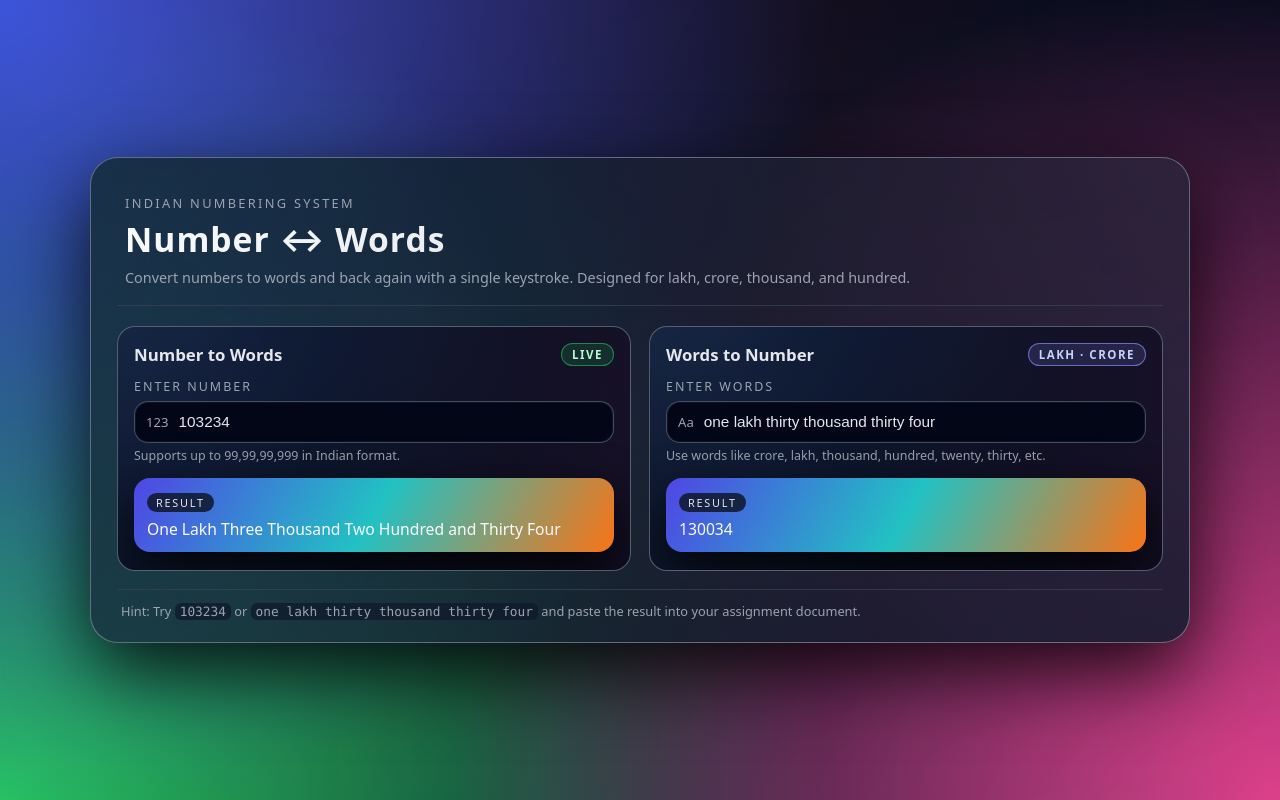
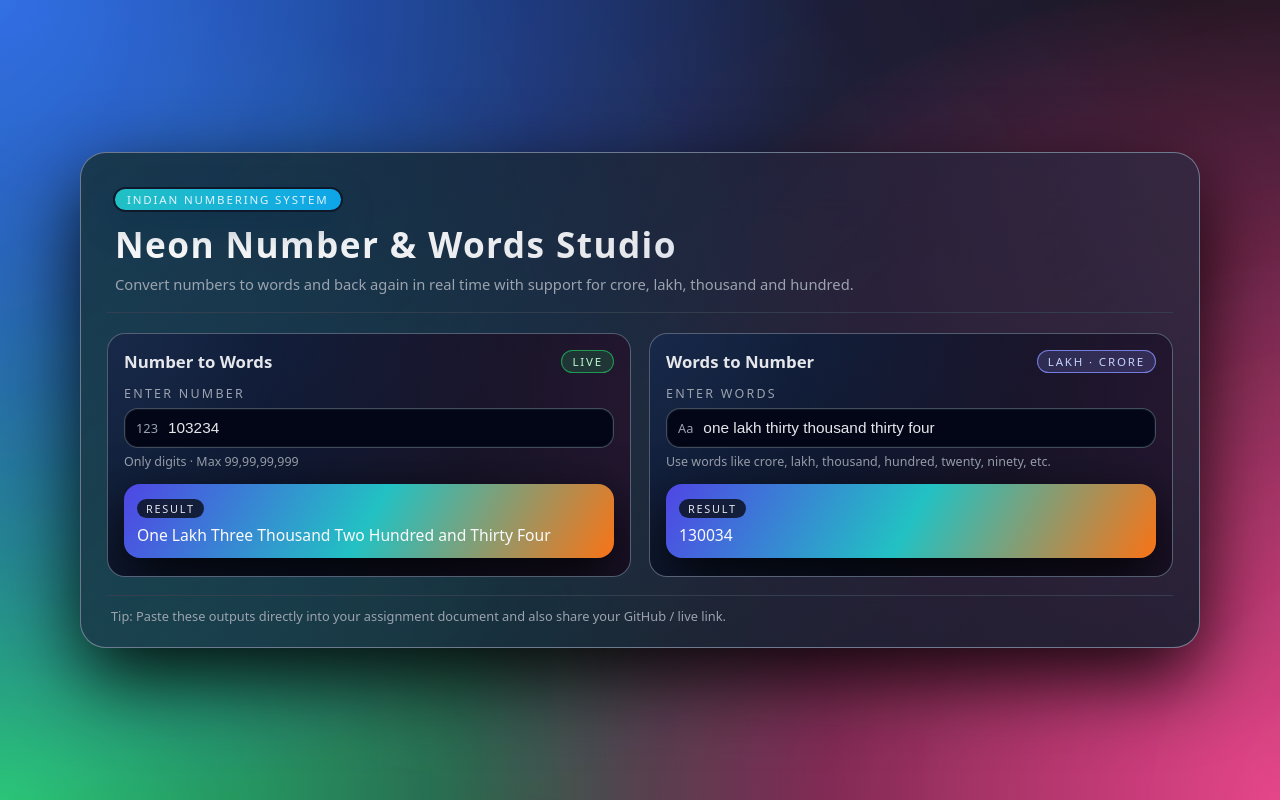
Before and after one commit to Radha-Krishna-19/NumberWordsConverter, a plain HTML site: page index.html in a window 1280 px wide. Drawn offline with Linux system fonts and the light colour scheme.

Commit message:
Revamp UI with neon glass design

```diff
--- a/index.html
+++ b/index.html
@@ -1,95 +1,95 @@
 <!DOCTYPE html>
 <html lang="en">
 <head>
-    <meta charset="UTF-8">
-    <meta name="viewport" content="width=device-width, initial-scale=1.0">
-    <title>Neon Number & Words Converter</title>
-    <link rel="stylesheet" href="style.css">
+    <meta charset="UTF-8" />
+    <meta name="viewport" content="width=device-width, initial-scale=1.0" />
+    <title>Neon Number & Words Studio</title>
+    <link rel="stylesheet" href="style.css" />
 </head>
 <body>
-    <div class="background-orbit"></div>
-    <div class="background-orbit orbit-2"></div>
+    <div class="bg-orbit orbit-1"></div>
+    <div class="bg-orbit orbit-2"></div>
+    <div class="bg-orbit orbit-3"></div>
 
-    <main class="center-layout">
-        <section class="glass-card">
+    <main class="shell">
+        <section class="card">
             <header class="hero">
-                <p class="hero-kicker">Indian Numbering System</p>
-                <h1>Number ↔ Words</h1>
-                <p class="hero-sub">
-                    Convert numbers to words and back again with a single keystroke.
-                    Designed for lakh, crore, thousand, and hundred.
+                <div class="hero-pill">INDIAN NUMBERING SYSTEM</div>
+                <h1>Neon Number & Words Studio</h1>
+                <p>
+                    Convert numbers to words and back again in real time with support for crore,
+                    lakh, thousand and hundred.
                 </p>
             </header>
 
-            <div class="two-column">
+            <section class="grid">
                 <!-- Number to Words -->
-                <div class="panel">
-                    <div class="panel-header">
+                <article class="pane">
+                    <div class="pane-header">
                         <h2>Number to Words</h2>
-                        <span class="chip chip-live">LIVE</span>
+                        <span class="badge badge-live">Live</span>
                     </div>
 
                     <label class="field">
                         <span class="field-label">Enter number</span>
-                        <div class="field-input-wrap">
+                        <div class="field-shell">
                             <span class="field-icon">123</span>
                             <input
                                 id="numInput"
                                 type="text"
                                 inputmode="numeric"
                                 autocomplete="off"
-                                placeholder="e.g., 103234"
+                                placeholder="Try 103234 or 99999999"
                                 maxlength="12"
                             />
                         </div>
-                        <span class="field-hint">Supports up to 99,99,99,999 in Indian format.</span>
+                        <span class="field-hint">Only digits · Max 99,99,99,999</span>
                     </label>
 
-                    <div class="result-tile">
-                        <span class="result-badge">Result</span>
+                    <div class="result">
+                        <span class="result-label">Result</span>
                         <p id="numOutput" class="result-text muted">
                             Output will appear here…
                         </p>
                     </div>
-                </div>
+                </article>
 
                 <!-- Words to Number -->
-                <div class="panel">
-                    <div class="panel-header">
+                <article class="pane">
+                    <div class="pane-header">
                         <h2>Words to Number</h2>
-                        <span class="chip chip-accent">Lakh · Crore</span>
+                        <span class="badge badge-accent">Lakh · Crore</span>
                     </div>
 
                     <label class="field">
                         <span class="field-label">Enter words</span>
-                        <div class="field-input-wrap">
+                        <div class="field-shell">
                             <span class="field-icon">Aa</span>
                             <input
                                 id="wordInput"
                                 type="text"
                                 autocomplete="off"
-                                placeholder="e.g., one lakh thirty thousand thirty four"
+                                placeholder="Try one lakh thirty thousand thirty four"
                             />
                         </div>
                         <span class="field-hint">
-                            Use words like crore, lakh, thousand, hundred, twenty, thirty, etc.
+                            Use words like crore, lakh, thousand, hundred, twenty, ninety, etc.
                         </span>
                     </label>
 
-                    <div class="result-tile">
-                        <span class="result-badge">Result</span>
+                    <div class="result">
+                        <span class="result-label">Result</span>
                         <p id="wordOutput" class="result-text muted">
                             Output will appear here…
                         </p>
                     </div>
-                </div>
-            </div>
+                </article>
+            </section>
 
-            <footer class="footer">
+            <footer class="foot">
                 <p>
-                    Hint: Try <span class="mono">103234</span> or
-                    <span class="mono">one lakh thirty thousand thirty four</span> and paste the
-                    result into your assignment document.
+                    Tip: Paste these outputs directly into your assignment document and also share your
+                    GitHub / live link.
                 </p>
             </footer>
         </section>
--- a/script.js
+++ b/script.js
@@ -1,4 +1,4 @@
-// ---------- Number → Words (Indian system) ----------
+// ========= Number → Words (Indian system) =========
 function numberToWords(num) {
     num = num.toString().replace(/\D/g, "");
     if (!num) return "";
@@ -46,7 +46,7 @@ function numberToWords(num) {
         return TENS[Math.floor(n / 10)] + ONES[n % 10];
     }
 
-    // Pad to 9 digits: CC LL TT H UU [web:6][web:21]
+    // CC LL TT H UU pattern (crore, lakh, thousand, hundred, last two) [web:6][web:16]
     num = ("000000000" + num).slice(-9);
 
     const crore = parseInt(num.slice(0, 2), 10);
@@ -66,7 +66,7 @@ function numberToWords(num) {
     return result.trim();
 }
 
-// ---------- Words → Number (Indian system) ----------
+// ========= Words → Number (Indian system) =========
 function wordsToNumber(words) {
     if (!words) return "";
 
@@ -137,25 +137,27 @@ function wordsToNumber(words) {
     return total.toString();
 }
 
-// ---------- UI Wiring ----------
+// ========= UI wiring =========
 const numInput = document.getElementById("numInput");
 const wordInput = document.getElementById("wordInput");
 const numOutput = document.getElementById("numOutput");
 const wordOutput = document.getElementById("wordOutput");
 
-function setResult(el, text) {
+function setResult(element, text) {
     if (!text) {
-        el.textContent = "Output will appear here…";
-        el.classList.add("muted");
+        element.textContent = "Output will appear here…";
+        element.classList.add("muted");
     } else {
-        el.textContent = text;
-        el.classList.remove("muted");
+        element.textContent = text;
+        element.classList.remove("muted");
     }
 }
 
+// initial placeholders
 setResult(numOutput, "");
 setResult(wordOutput, "");
 
+// live conversion events
 numInput.addEventListener("input", () => {
     const clean = numInput.value.replace(/\D/g, "");
     numInput.value = clean;
@@ -163,11 +165,11 @@ numInput.addEventListener("input", () => {
 });
 
 wordInput.addEventListener("input", () => {
-    const val = wordInput.value;
-    setResult(wordOutput, val ? wordsToNumber(val) : "");
+    const value = wordInput.value;
+    setResult(wordOutput, value ? wordsToNumber(value) : "");
 });
 
-// Pre‑fill example for your teacher
+// example defaults for teacher check
 numInput.value = "103234";
 setResult(numOutput, numberToWords("103234"));
 
--- a/style.css
+++ b/style.css
@@ -1,21 +1,19 @@
 :root {
-    --bg-1: #050816;
-    --bg-2: #020617;
+    --bg-deep: #020617;
+    --bg-main: #050816;
     --accent-1: #22c1c3;
     --accent-2: #f97316;
     --accent-3: #a855f7;
-    --danger: #fb7185;
-    --card-bg: rgba(15, 23, 42, 0.82);
-    --border-soft: rgba(148, 163, 184, 0.55);
     --text-main: #e5e7eb;
     --text-soft: #9ca3af;
-    --radius-outer: 28px;
-    --radius-inner: 18px;
-    --shadow-strong: 0 28px 80px rgba(0, 0, 0, 0.85);
-    --transition-fast: 150ms ease-out;
-    --transition-med: 220ms ease;
+    --border-soft: rgba(148, 163, 184, 0.55);
+    --radius-xl: 26px;
+    --radius-lg: 18px;
+    --shadow-strong: 0 30px 80px rgba(0, 0, 0, 0.9);
     --font-sans: system-ui, -apple-system, BlinkMacSystemFont, "SF Pro Text",
         "Segoe UI", sans-serif;
+    --transition-fast: 160ms ease-out;
+    --transition-med: 220ms ease;
 }
 
 *,
@@ -35,33 +33,53 @@ body {
         radial-gradient(circle at top left, #1d4ed8 0, transparent 55%),
         radial-gradient(circle at bottom right, #db2777 0, transparent 55%),
         radial-gradient(circle at bottom left, #22c55e 0, transparent 55%),
-        linear-gradient(145deg, var(--bg-1), var(--bg-2));
+        linear-gradient(145deg, var(--bg-main), var(--bg-deep));
     overflow-x: hidden;
 }
 
-/* Floating background circles */
+/* animated background blobs */
 
-.background-orbit {
+.bg-orbit {
     position: fixed;
     inset: -30%;
     background:
-        radial-gradient(circle at 20% 10%, rgba(244, 63, 94, 0.22), transparent 55%),
-        radial-gradient(circle at 80% 90%, rgba(56, 189, 248, 0.22), transparent 55%);
-    opacity: 0.5;
-    filter: blur(12px);
+        radial-gradient(circle at 15% 15%, rgba(59, 130, 246, 0.3), transparent 60%),
+        radial-gradient(circle at 85% 80%, rgba(248, 113, 113, 0.25), transparent 60%);
     mix-blend-mode: screen;
+    opacity: 0.55;
+    filter: blur(14px);
     pointer-events: none;
+    animation: float 24s infinite alternate ease-in-out;
     z-index: 0;
 }
 
-.background-orbit.orbit-2 {
-    opacity: 0.35;
-    transform: rotate(15deg);
+.bg-orbit.orbit-2 {
+    animation-duration: 30s;
+    animation-delay: -8s;
+    opacity: 0.45;
 }
 
-/* Centered layout */
+.bg-orbit.orbit-3 {
+    animation-duration: 36s;
+    animation-delay: -14s;
+    opacity: 0.4;
+}
 
-.center-layout {
+@keyframes float {
+    0% {
+        transform: translate3d(-20px, 0, 0) scale(1);
+    }
+    50% {
+        transform: translate3d(20px, 16px, 0) scale(1.05);
+    }
+    100% {
+        transform: translate3d(-10px, -12px, 0) scale(1.02);
+    }
+}
+
+/* center shell */
+
+.shell {
     position: relative;
     z-index: 1;
     min-height: 100vh;
@@ -71,77 +89,84 @@ body {
     padding: 32px 16px;
 }
 
-/* Glass card */
+/* glass card */
 
-.glass-card {
+.card {
     width: 100%;
-    max-width: 1100px;
+    max-width: 1120px;
     background:
         linear-gradient(
             135deg,
-            rgba(15, 23, 42, 0.94),
-            rgba(17, 24, 39, 0.85),
-            rgba(15, 23, 42, 0.94)
+            rgba(15, 23, 42, 0.96),
+            rgba(15, 23, 42, 0.88),
+            rgba(17, 24, 39, 0.98)
         );
-    border-radius: var(--radius-outer);
-    border: 1px solid rgba(148, 163, 184, 0.6);
+    border-radius: var(--radius-xl);
+    border: 1px solid rgba(148, 163, 184, 0.7);
     box-shadow: var(--shadow-strong);
     padding: 26px 26px 22px;
-    backdrop-filter: blur(28px);
+    backdrop-filter: blur(30px);
     position: relative;
     overflow: hidden;
 }
 
-.glass-card::before {
+.card::before {
     content: "";
     position: absolute;
-    inset: -25%;
+    inset: -28%;
     background:
-        radial-gradient(circle at 0 0, rgba(56, 189, 248, 0.18), transparent 55%),
-        radial-gradient(circle at 100% 0, rgba(244, 114, 182, 0.22), transparent 55%),
-        radial-gradient(circle at 10% 100%, rgba(52, 211, 153, 0.18), transparent 55%);
-    opacity: 0.7;
+        radial-gradient(circle at 0 0, rgba(56, 189, 248, 0.22), transparent 60%),
+        radial-gradient(circle at 100% 0, rgba(244, 114, 182, 0.26), transparent 60%),
+        radial-gradient(circle at 10% 100%, rgba(52, 211, 153, 0.2), transparent 60%);
     mix-blend-mode: screen;
+    opacity: 0.8;
     pointer-events: none;
 }
 
-/* Hero header */
+/* hero header */
 
 .hero {
     position: relative;
     z-index: 1;
-    padding: 10px 8px 18px;
-    border-bottom: 1px solid rgba(55, 65, 81, 0.8);
+    padding: 8px 8px 18px;
+    border-bottom: 1px solid rgba(55, 65, 81, 0.85);
     margin-bottom: 20px;
 }
 
-.hero-kicker {
-    margin: 0 0 4px;
-    font-size: 0.8rem;
-    letter-spacing: 0.18em;
+.hero-pill {
+    display: inline-flex;
+    align-items: center;
+    gap: 6px;
+    padding: 3px 12px;
+    border-radius: 999px;
+    font-size: 0.72rem;
+    letter-spacing: 0.16em;
     text-transform: uppercase;
-    color: var(--text-soft);
+    color: #e0f2fe;
+    background: radial-gradient(circle at 0 0, #22c1c3, #0ea5e9);
+    box-shadow: 0 0 0 2px rgba(15, 23, 42, 0.95),
+        0 12px 30px rgba(8, 47, 73, 0.6);
 }
 
 .hero h1 {
-    margin: 0 0 6px;
-    font-size: 2.1rem;
-    letter-spacing: 0.03em;
+    margin: 10px 0 6px;
+    font-size: 2.2rem;
+    letter-spacing: 0.04em;
     font-weight: 680;
     background: linear-gradient(120deg, #f9fafb, #e5e7eb, #a5b4fc);
     -webkit-background-clip: text;
     color: transparent;
 }
 
-.hero-sub {
+.hero p {
     margin: 0;
-    font-size: 0.9rem;
+    font-size: 0.92rem;
     color: var(--text-soft);
 }
 
-/* Two columns */
+/* two pane layout */
 
-.two-column {
+.grid {
     position: relative;
     z-index: 1;
     display: grid;
@@ -149,67 +174,74 @@ body {
     gap: 18px;
 }
 
-/* Panels */
+/* individual panes */
 
-.panel {
+.pane {
     background: radial-gradient(circle at top left, rgba(15, 23, 42, 0.98), #020617);
-    border-radius: var(--radius-inner);
+    border-radius: var(--radius-lg);
     border: 1px solid var(--border-soft);
     padding: 16px 16px 18px;
     position: relative;
     overflow: hidden;
+    transition: transform var(--transition-med), box-shadow var(--transition-med),
+        border-color var(--transition-med);
 }
 
-.panel::before {
+.pane::before {
     content: "";
     position: absolute;
-    inset: -35%;
+    inset: -40%;
     background:
-        radial-gradient(circle at 20% 0, rgba(59, 130, 246, 0.2), transparent 55%),
-        radial-gradient(circle at 100% 40%, rgba(244, 114, 182, 0.16), transparent 55%);
-    opacity: 0.75;
+        radial-gradient(circle at 10% 0, rgba(59, 130, 246, 0.25), transparent 55%),
+        radial-gradient(circle at 90% 40%, rgba(244, 114, 182, 0.2), transparent 55%);
+    opacity: 0.85;
     mix-blend-mode: screen;
 }
 
-.panel-header {
+.pane:hover {
+    transform: translateY(-4px);
+    border-color: rgba(129, 140, 248, 0.9);
+    box-shadow: 0 24px 60px rgba(15, 23, 42, 0.95);
+}
+
+.pane-header {
     position: relative;
     z-index: 1;
     display: flex;
+    justify-content: space-between;
     align-items: center;
-    justify-content: space-between;
     margin-bottom: 12px;
 }
 
-.panel-header h2 {
+.pane-header h2 {
     margin: 0;
     font-size: 1.05rem;
     font-weight: 600;
 }
 
-.chip {
+.badge {
     padding: 3px 10px;
     border-radius: 999px;
     font-size: 0.72rem;
-    letter-spacing: 0.13em;
     text-transform: uppercase;
-    font-weight: 600;
-    border: 1px solid rgba(148, 163, 184, 0.7);
+    letter-spacing: 0.16em;
     backdrop-filter: blur(12px);
+    border: 1px solid rgba(148, 163, 184, 0.8);
 }
 
-.chip-live {
-    background: rgba(34, 197, 94, 0.16);
-    border-color: rgba(34, 197, 94, 0.6);
+.badge-live {
+    background: rgba(34, 197, 94, 0.18);
+    border-color: rgba(34, 197, 94, 0.7);
     color: #bbf7d0;
 }
 
-.chip-accent {
-    background: rgba(129, 140, 248, 0.16);
-    border-color: rgba(129, 140, 248, 0.7);
+.badge-accent {
+    background: rgba(129, 140, 248, 0.2);
+    border-color: rgba(129, 140, 248, 0.85);
     color: #c7d2fe;
 }
 
-/* Form fields */
+/* form fields */
 
 .field {
     position: relative;
@@ -220,18 +252,18 @@ body {
     display: block;
     font-size: 0.78rem;
     text-transform: uppercase;
-    letter-spacing: 0.16em;
+    letter-spacing: 0.18em;
     color: #9ca3af;
     margin-bottom: 6px;
 }
 
-.field-input-wrap {
+.field-shell {
     display: flex;
     align-items: center;
-    background: radial-gradient(circle at top left, #020617, #020617);
     border-radius: 14px;
     border: 1px solid rgba(75, 85, 99, 0.9);
-    box-shadow: inset 0 0 0 1px rgba(15, 23, 42, 0.8);
+    background: radial-gradient(circle at top left, #020617, #020617);
+    box-shadow: inset 0 0 0 1px rgba(15, 23, 42, 0.85);
     transition: border-color var(--transition-fast),
         box-shadow var(--transition-fast),
         transform var(--transition-fast);
@@ -240,61 +272,61 @@ body {
 .field-icon {
     padding-left: 11px;
     padding-right: 6px;
-    font-size: 0.82rem;
+    font-size: 0.8rem;
     color: var(--text-soft);
 }
 
-.field-input-wrap input {
+.field-shell input {
     flex: 1;
     border: none;
     outline: none;
     background: transparent;
     color: var(--text-main);
     font-size: 0.96rem;
-    padding: 11px 12px 11px 4px;
+    padding: 10px 12px 10px 4px;
 }
 
-.field-input-wrap input::placeholder {
+.field-shell input::placeholder {
     color: #6b7280;
 }
 
-.field-input-wrap:focus-within {
+.field-shell:focus-within {
     border-color: #a855f7;
     box-shadow:
         0 0 0 1px rgba(168, 85, 247, 0.9),
-        0 0 30px rgba(147, 51, 234, 0.55);
+        0 0 35px rgba(147, 51, 234, 0.55);
     transform: translateY(-1px);
 }
 
 .field-hint {
     display: block;
-    margin-top: 4px;
+    margin-top: 5px;
     font-size: 0.78rem;
     color: var(--text-soft);
 }
 
-/* Result tiles */
+/* result tile */
 
-.result-tile {
+.result {
     position: relative;
     z-index: 1;
     margin-top: 14px;
     padding: 12px 13px;
     border-radius: 16px;
     background: linear-gradient(120deg, #4f46e5, #22c1c3, #f97316);
-    box-shadow: 0 20px 50px rgba(0, 0, 0, 0.8);
+    box-shadow: 0 20px 54px rgba(0, 0, 0, 0.85);
 }
 
-.result-badge {
+.result-label {
     display: inline-block;
     padding: 2px 9px;
+    margin-bottom: 6px;
     border-radius: 999px;
-    background: rgba(15, 23, 42, 0.85);
+    background: rgba(15, 23, 42, 0.9);
     color: #e5e7eb;
     font-size: 0.68rem;
     letter-spacing: 0.16em;
     text-transform: uppercase;
-    margin-bottom: 6px;
 }
 
 .result-text {
@@ -307,47 +339,38 @@ body {
     opacity: 0.8;
 }
 
-/* Footer */
+/* footer */
 
-.footer {
+.foot {
     position: relative;
     z-index: 1;
-    border-top: 1px solid rgba(55, 65, 81, 0.8);
     margin-top: 18px;
     padding-top: 8px;
+    border-top: 1px solid rgba(55, 65, 81, 0.9);
 }
 
-.footer p {
-    margin: 4px 4px 0;
+.foot p {
+    margin: 3px 4px 0;
     font-size: 0.8rem;
     color: var(--text-soft);
 }
 
-.mono {
-    font-family: "JetBrains Mono", ui-monospace, SFMono-Regular, Menlo, Monaco,
-        Consolas, "Liberation Mono", "Courier New", monospace;
-    background: rgba(15, 23, 42, 0.7);
-    border-radius: 6px;
-    padding: 1px 5px;
-}
-
-/* Responsive */
+/* responsive */
 
 @media (max-width: 900px) {
-    .two-column {
+    .grid {
         grid-template-columns: 1fr;
     }
-
-    .glass-card {
+    .card {
         padding-inline: 18px;
     }
 }
 
 @media (max-width: 540px) {
     .hero h1 {
-        font-size: 1.6rem;
+        font-size: 1.7rem;
     }
-    .center-layout {
+    .shell {
         padding-inline: 10px;
     }
 }
```
